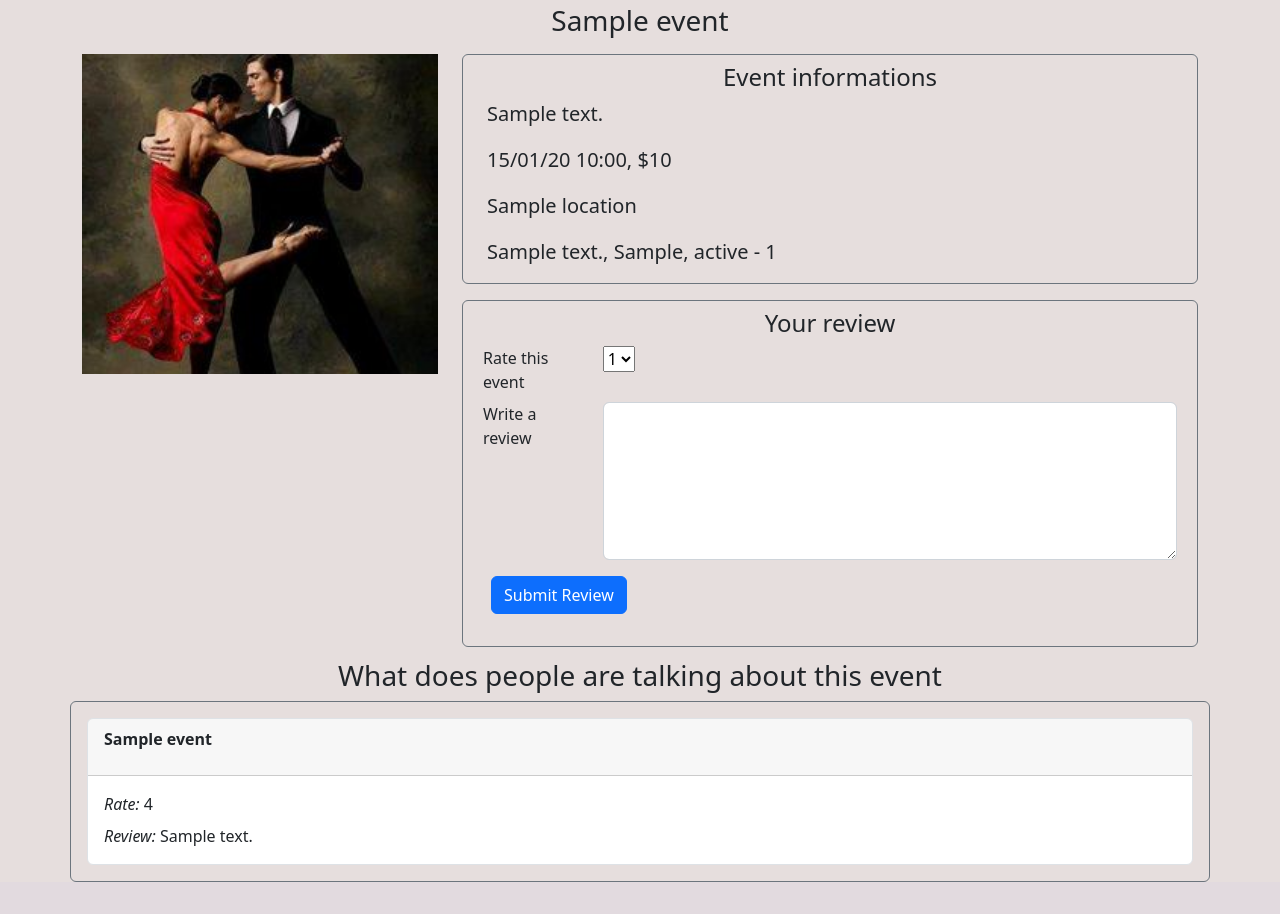
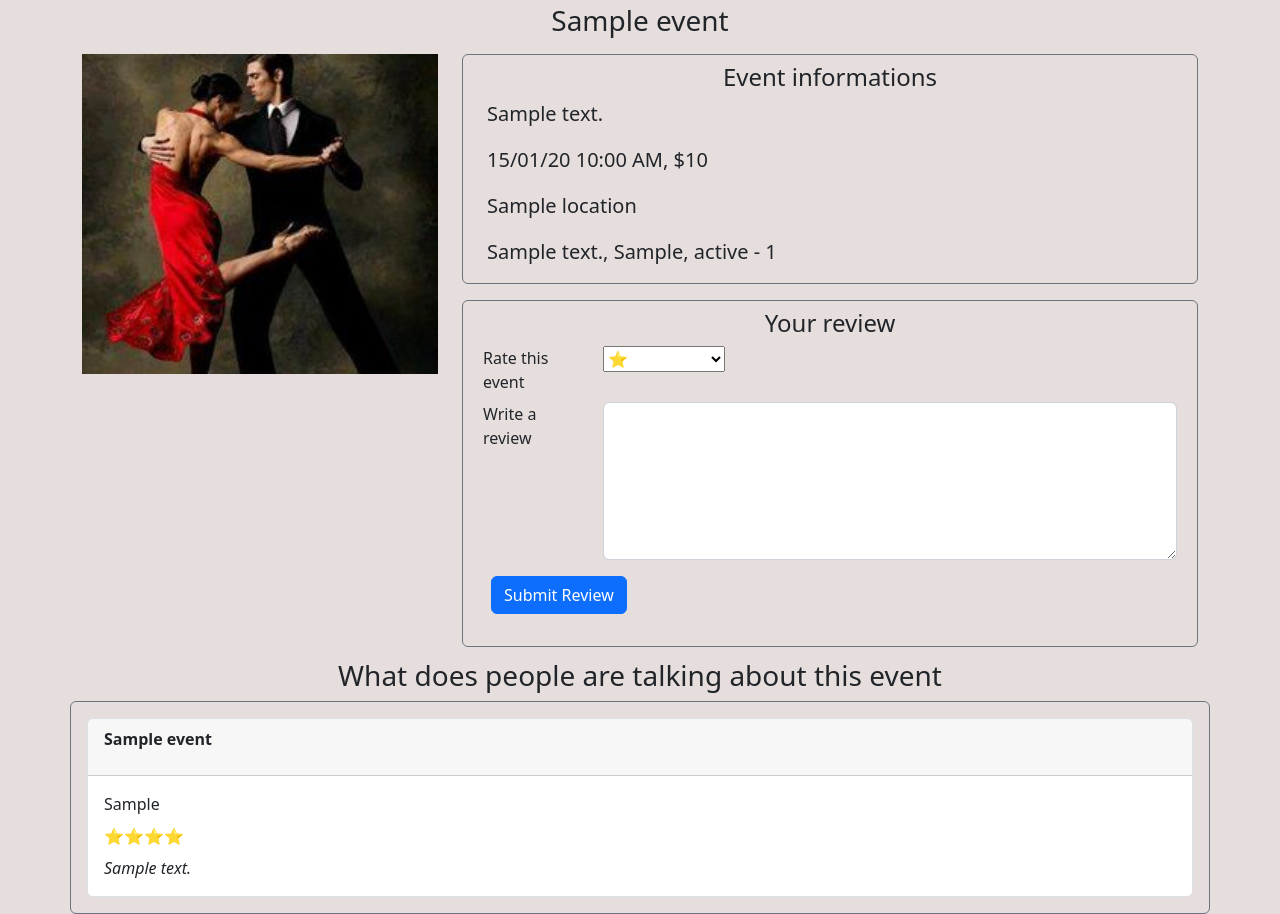
Before and after one commit to SuelenKarbivnychyy/Tampa-Tango-Calendar, a Flask app: page /events/1 in a window 1280 px wide. Shown: the part 64-978 px from the top of the page. Before the commit the page ends 946 px from the top, so only its background shows below. Run offline with Flask 3, Linux system fonts and the light colour scheme; the visitor is signed in with stand-in values (Sample User, id 1); tables that the repository leaves empty hold one stand-in row (values such as "Sample post"); some libraries are stand-ins or nearby versions.

Commit message:
improved styling on how to display rating

```diff
--- a/crud.py
+++ b/crud.py
@@ -88,7 +88,10 @@ def get_event_by_id(id):
 def get_all_events():
     """Return all events"""
 
-    return Event.query.all()
+    return Event.query.order_by('start_date_time').all()
+    # events = db.session.query(Event)
+    # return events.order_by('start_date_time').all
+
 
 ################################################################
 #NEW QUERY TO GET EVENT ID AND NAME
--- a/server.py
+++ b/server.py
@@ -74,9 +74,10 @@ def show_all_events():
         for review in event.reviews:
             total_review_rate += review.rate
         total_reviews_per_event = len(event.reviews)
+        rate_character = "⭐"
         if total_review_rate > 0:
-            rate[event.id] = round(total_review_rate / total_reviews_per_event, 1)
-
+            average_rate_per_event = round(total_review_rate / total_reviews_per_event)
+            rate[event.id] = rate_character * average_rate_per_event
 
     list_of_attendance = crud.get_all_attendance()
     user_id = session.get("current_user")
--- a/templates/events_details.html
+++ b/templates/events_details.html
@@ -15,7 +15,7 @@
         <h4 class="mt-2 text-center">Event informations</h4>
         <!-- <p class="lead">{{event.event_type.name}}</p>  -->
         <p class="lead">{{event.description}}</p>
-        <p class="lead">{{event.start_date_time.strftime('%d/%m/%y')}} {{event.start_date_time.strftime("%H:%M")}}, ${{event.price}}</p>
+        <p class="lead">{{event.start_date_time.strftime('%d/%m/%y')}} {{event.start_date_time.strftime("%I:%M %p")}}, ${{event.price}}</p>
         <p class="lead">{{event.location.venue_name}}</p>
         <p class="lead">{{event.location.address}}, {{event.location.city}}, {{event.location.state}} - {{event.location.zipcode}}</p>
       </div>
@@ -32,11 +32,11 @@
               <div class="col-10">
                 <form method = "POST">
                   <select name="lang" id="rate_id">
-                    <option value="1">1</option>
-                    <option value="2">2</option>
-                    <option value="3">3</option>
-                    <option value="4">4</option>
-                    <option value="5">5</option>
+                    <option value="1">⭐</option>
+                    <option value="2">⭐⭐</option>
+                    <option value="3">⭐⭐⭐</option>
+                    <option value="4">⭐⭐⭐⭐</option>
+                    <option value="5">⭐⭐⭐⭐⭐</option>
                   </select>
                 </form>
               </div>
@@ -77,8 +77,9 @@
                     <p class="fw-bolder">{{review.events.name}}</p>
                 </div>
                 <div class="card-body">
-                    <p class="card-title"><i>Rate:</i> {{review.rate}}</p>
-                    <p class="card-text"><i>Review:</i> {{review.comment}}</p>
+                    <p class="card-title">{{review.user.fname}} </p>
+                    <p class="card-title">{{review.rate * "⭐"}} </p>
+                    <p class="card-text"><i>{{review.comment}}</i></p>
                 </div>
             </div>
             {% endfor %}
```
Also changed, not shown: templates/events.html (+7 -4 lines).
